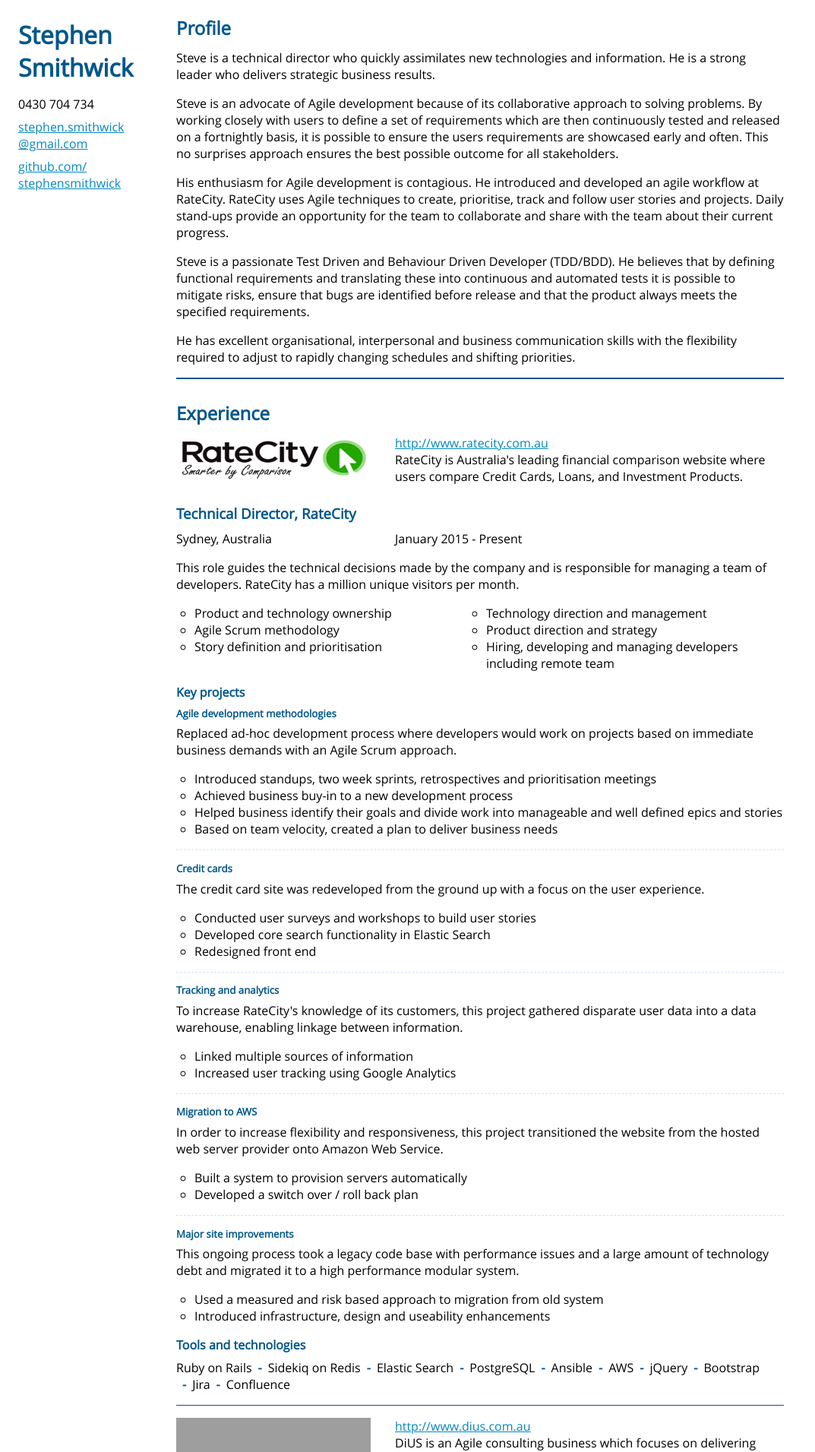
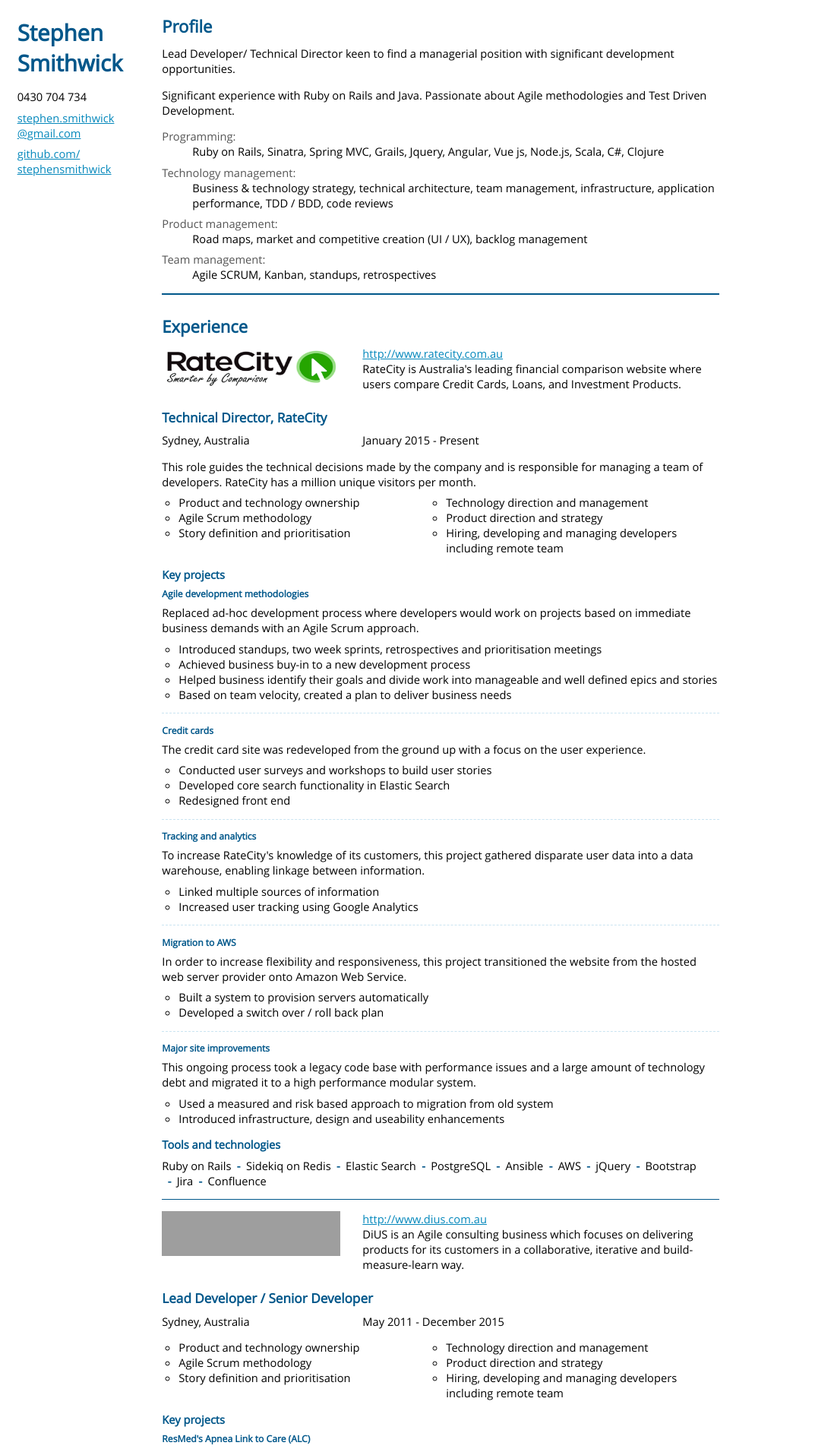
Before and after one commit to StephenSmithwick/StephenSmithwick.github.io, a Jekyll site: the page built from cv.html, in a window 1280 px wide. Shown: the top 1911 px of the page at 76% size, without its empty margins (0-1073 px from the left). Built offline with Jekyll 4.4.1, drawn with Linux system fonts in a browser that asks for light colours; some of the changed text lies outside the part shown; grey boxes are pictures that could not be loaded.

Commit message:
Working on the print version and finishing up the profile

```diff
--- a/css/cv.scss
+++ b/css/cv.scss
@@ -10,6 +10,7 @@
 $green: #298F00;
 
 body.cv {
+  font-size: 11pt;
   font-family: 'Open Sans', sans-serif;
   display: flex;
 
@@ -103,6 +104,10 @@
       padding: 1em 0em;
     }
 
+    p + ul {
+      margin-top: -0.5em;
+    }
+
     ul {
       margin: 0em 0em 1em;
       padding-left: 1.5em;
@@ -113,8 +118,8 @@
         flex-wrap: wrap;
 
         li {
-          padding-right: 1em;
-          width: 23em;
+          padding-right: 2em;
+          width: 22em;
         }
       }
 
@@ -136,8 +141,15 @@
 }
 
 @media print {
-  address {
-    position: fixed;
-    top: 0;
+  body.cv {
+    font-size: 10pt;
+    address {
+      position: fixed;
+      top: 0px;
+      left: 0px;
+    }
+    article {
+      margin-left: 12em;
+    }
   }
 }
--- a/cv.html
+++ b/cv.html
@@ -17,13 +17,23 @@
     <article>
       <section>
         <h2>Profile</h2>
-        <p>Steve is a technical director who quickly assimilates new technologies and information. He is a strong leader who delivers strategic business results.</p>
-        <p>Steve is an advocate of Agile development because of its collaborative approach to solving problems. By working closely with users to define a set of requirements which are then continuously tested and released on a fortnightly basis, it is possible to ensure the users requirements are showcased early and often. This no surprises approach ensures the best possible outcome for all stakeholders.</p>
-        <p>His enthusiasm for Agile development is contagious. He introduced and developed an agile workflow at RateCity. RateCity uses Agile techniques to create, prioritise, track and follow user stories and projects.  Daily stand-ups provide an opportunity for the team to collaborate and share with the team about their current progress.</p>
-        <p>Steve is a passionate Test Driven and Behaviour Driven Developer (TDD/BDD). He believes that by defining functional requirements and translating these into continuous and automated tests it is possible to mitigate risks, ensure that bugs are identified before release and that the product always meets the specified requirements.</p>
-        <p>He has excellent organisational, interpersonal and business communication skills with the flexibility required to adjust to rapidly changing schedules and shifting priorities.</p>
+        <p>Lead Developer/ Technical Director keen to find a managerial position with significant development opportunities.</p>
+        <p>Significant experience with Ruby on Rails and Java.  Passionate about Agile methodologies and Test Driven Development. </p>
+
+        <dl>
+          <dt>Programming</dt>
+          <dd>Ruby on Rails, Sinatra, Spring MVC, Grails, Jquery, Angular, Vue js, Node.js, Scala, C#, Clojure</dd>
+
+          <dt>Technology management</dt>
+          <dd>Business & technology strategy, technical architecture, team management, infrastructure, application performance, TDD / BDD, code reviews</dd>
+
+          <dt>Product management</dt>
+          <dd>Road maps, market and competitive creation (UI / UX), backlog management</dd>
+
+          <dt>Team management</dt>
+          <dd>Agile SCRUM, Kanban, standups, retrospectives</dd>
+        </dl>
       </section>
-
 
       <section class="experience">
         <h2>Experience</h2>
@@ -286,16 +297,17 @@
               </p>
               <ul>
                 <li>Developed a secure website to facilitate communication</li>
+                <li>Provided non-technical staff with an automatic deployment using SVN</li>
               </ul>
             </section>
             <section>
               <h5>PMG Names</h5>
               <p>
-                Different sports teams are referred to by many different names which can cause confusion within the Fox Sports business.
-                This project developed a tool which used contextual information to identify the correct team for automated services.
+                This project created an alias database which allowed automated tools in the business to correctly identify a team name in varied context and usage.
               </p>
               <ul>
-                <li>Developed a secure website to facilitate communication</li>
+                <li>Hierachical database of team names and their aliases</li>
+                <li>Expanded scope of project as core technology was shown to be useful for multiple projects</li>
               </ul>
             </section>
           </section>
```
Also changed, not shown: other parts of cv.html (+1 -0 lines).
